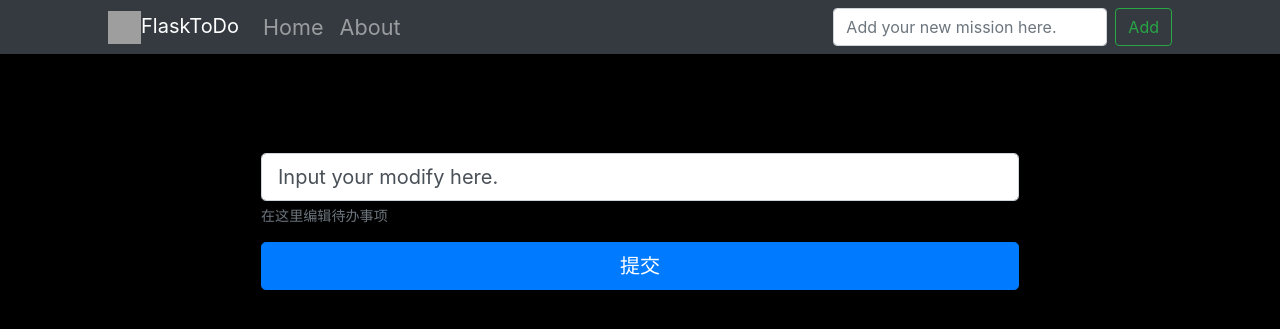
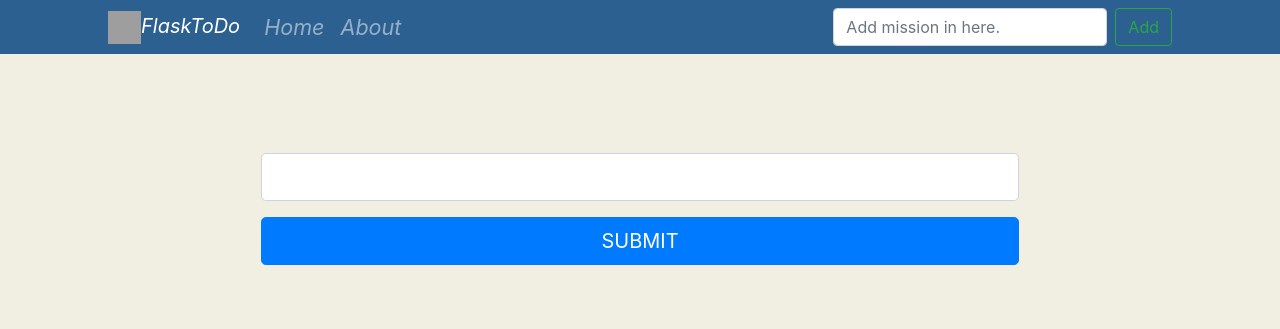
Before and after one commit to AIM-1993/flask_to_do_list, a Flask app: template flask_to_do/templates/edit.html in a window 1280 px wide. Shown: the top 329 px of the page. Run offline with Flask 2, Linux system fonts and the light colour scheme; the template is opened without the code that fills it, so the values that code supplies are empty; some libraries are stand-ins or nearby versions; grey boxes are pictures that could not be loaded.

Commit message:
已完成全部基本功能。

```diff
--- a/flask_to_do/app.py
+++ b/flask_to_do/app.py
@@ -1,8 +1,10 @@
-from flask import Flask, render_template, url_for, redirect, request
+from flask import Flask, render_template, url_for, redirect, request, flash
 from flask_bootstrap import Bootstrap
 from flask_sqlalchemy import SQLAlchemy
 
+
 app = Flask(__name__)
+app.secret_key = b'_5#y2L"F4Q8z\n\xec]/'
 app.config.from_pyfile('config.py')
 db = SQLAlchemy(app)
 bootstrap = Bootstrap(app)
@@ -51,9 +53,11 @@ def edit(things_id):
             a.thing = request.form.get('已修改事项')
             db.session.add(a)
             db.session.commit()
+            flash("Editing success, check it in home page.")
             return redirect(url_for('edit', things_id=things_id))
     elif request.method == 'GET':
         content = {'To_be_modified' : Todo.query.get('thing') }
+
     return render_template('edit.html', To_be_modified=content['To_be_modified'])
 
 
@@ -84,4 +88,6 @@ def mark(things_id):
 if __name__ == '__main__':
     db.drop_all()
     db.create_all()
-    app.run(debug=True)
+    from werkzeug.contrib.fixers import ProxyFix
+    app.wsgi_app = ProxyFix(app.wsgi_app)
+    app.run()
--- a/flask_to_do/static/flasktodo/css/about.css
+++ b/flask_to_do/static/flasktodo/css/about.css
@@ -1,4 +1,5 @@
 h2 {
 	padding-top: 100px;
 	font-style: italic;
+	font: #5c9fd8;
 }
--- a/flask_to_do/static/flasktodo/css/base.css
+++ b/flask_to_do/static/flasktodo/css/base.css
@@ -3,12 +3,13 @@
     padding-Left: 5em;
     padding-right: 5em;
     height: 2.5em;
+    background-color: #2b6091;
+    font-style: italic;
 }
-nav.input {
-    width: 39%!important;
-}
+
 main {
   font-size: 1.1em;
+  font-style: italic;
 }
 .container{
   width: 100%;
@@ -19,5 +20,8 @@ main {
   margin-top: 100px;
 }
 body {
-  background-color: #000;
+  background-color: #f1efe1;
 }
+
+.table-dark {
+  background-color: #884b2e;
--- a/flask_to_do/static/flasktodo/css/edit.css
+++ b/flask_to_do/static/flasktodo/css/edit.css
@@ -2,3 +2,12 @@
     margin-left: 10em;
     margin-right: 10em;
 }
+#help{
+  font-weight: 400;
+
+  font-size: large;
+
+  font-family: inherit;
+
+  font-style: italic;
+}
--- a/flask_to_do/static/flasktodo/css/home.css
+++ b/flask_to_do/static/flasktodo/css/home.css
@@ -6,5 +6,5 @@
 }
 
 .bg-color {
-    background-color: #ff5100cc;
+    background-color: #5c9fd8;
 }
--- a/flask_to_do/templates/base.html
+++ b/flask_to_do/templates/base.html
@@ -2,20 +2,19 @@
 <html lang="en">
   <head>
     <meta charset="utf-8">
-    <meta name="viewport" content="width=device-width, initial-scale=1, shrink-to-fit=no">
+    <meta name="viewport" content="width=device-width, initial-scale=1.0, maximum-scale=1.0, minimum-scale=1.0, user-scalable=no">
     <meta name="description" content="">
     <meta name="author" content="">
     <link href="{{ url_for('static', filename='flasktodo/icons/icon.png') }}" rel="shortcut icon" />
 	<title>{% block title %}{% endblock %}</title>
 	<link rel="stylesheet" href="https://cdn.bootcss.com/bootstrap/4.0.0/css/bootstrap.min.css" integrity="sha384-Gn5384xqQ1aoWXA+058RXPxPg6fy4IWvTNh0E263XmFcJlSAwiGgFAW/dAiS6JXm" crossorigin="anonymous">
-    <link rel="stylesheet"  href="{{ url_for('static', filename='./flasktodo/css/base.css')}}">
+    <link rel="stylesheet" href="{{ url_for('static', filename='./flasktodo/css/base.css')}}">
     <link rel="stylesheet" href="{% block css %}{% endblock %}">
 
   </head>
 
   <body>
-
-    <nav class="navbar navbar-expand-md navbar-dark fixed-top bg-dark" id="topnav">
+    <nav class="navbar navbar-expand-md navbar-dark fixed-top" id="topnav">
       <a class="navbar-brand" href="{{ url_for('home') }}"><img src="{{ url_for('static', filename='flasktodo/images/logo_list.png') }}" width="33" height="33" class="d-inline-block align-top" alt="">FlaskToDo</a>
       <button class="navbar-toggler" type="button" data-toggle="collapse" data-target="#navbarCollapse" aria-controls="navbarCollapse" aria-expanded="false" aria-label="Toggle navigation">
         <span class="navbar-toggler-icon"></span>
@@ -30,15 +29,13 @@
           </li>
         </ul>
         <form class="form-inline mt-2 mt-md-0" method='POST' value="{{ csrf_token }}">
-          <input name="backlog" class="form-control mr-sm-2" type="text" placeholder="Add your new mission here." aria-label="Search">
+          <input name="backlog" class="form-control mr-sm-2" type="text" placeholder="Add mission in here." aria-label="Search">
           <button class="btn btn-outline-success my-2 my-sm-0" type="submit">Add</button>
         </form>
       </div>
     </nav>
     <main role="main" class="container">
-        {% block content %}
-
-        {% endblock %}
+        {% block content %}{% endblock %}
     </main>
 	    <!-- Bootstrap core JavaScript
     }
@@ -48,6 +45,5 @@
 	<script src="https://cdn.bootcss.com/jquery/3.2.1/jquery.slim.min.js" integrity="sha384-KJ3o2DKtIkvYIK3UENzmM7KCkRr/rE9/Qpg6aAZGJwFDMVNA/GpGFF93hXpG5KkN" crossorigin="anonymous"></script>
 	<script src="https://cdn.bootcss.com/popper.js/1.12.9/umd/popper.min.js" integrity="sha384-ApNbgh9B+Y1QKtv3Rn7W3mgPxhU9K/ScQsAP7hUibX39j7fakFPskvXusvfa0b4Q" crossorigin="anonymous"></script>
 	<script src="https://cdn.bootcss.com/bootstrap/4.0.0/js/bootstrap.min.js" integrity="sha384-JZR6Spejh4U02d8jOt6vLEHfe/JQGiRRSQQxSfFWpi1MquVdAyjUar5+76PVCmYl" crossorigin="anonymous"></script>
-
   </body>
 </html>
--- a/flask_to_do/templates/edit.html
+++ b/flask_to_do/templates/edit.html
@@ -9,8 +9,11 @@
 <form id="form-edit" method="POST" action="" value="{{ csrf_token }}">
     <div class="form-group">
         <label for="editTodo"></label>
-        <input name="已修改事项" class="form-control form-control-lg" id="editTodo" type="text" value="Input your modify here.">
-        <small id="help" class="form-text text-muted">在这里编辑待办事项</small>
+        <input name="已修改事项" class="form-control form-control-lg" id="editTodo" type="text" value="">
+
+
+
+
     </div>
     {% if warning %}
       <div class="alert alert-warning alert-dismissible fade show" role="alert">
@@ -19,7 +22,22 @@
           <span aria-hidden="true">&times;</span>
         </button>
       </div>
+			{% else %}
+			{% with messages = get_flashed_messages(with_categories=False) %}
+				{% if messages %}
+				<div class="alert alert-warning alert-dismissible fade show" role="alert">
+	        <strong><center>
+						{% for message in messages %}
+							{{ message }}
+						{% endfor %}
+	        </center></strong>
+	        <button type="button" class="close" data-dismiss="alert" aria-label="Close">
+	          <span aria-hidden="true">&times;</span>
+	        </button>
+	      </div>
+				{% endif %}
+			{% endwith %}
     {% endif %}
-    <button type="submit" class="btn btn-primary btn-lg btn-block">提交</button>
+    <button type="submit" class="btn btn-primary btn-lg btn-block">SUBMIT</button>
 </form>
 {% endblock %}
--- a/flask_to_do/templates/home.html
+++ b/flask_to_do/templates/home.html
@@ -62,7 +62,7 @@
 						<th scope="row">{{ loop.index }}</th>
 			      <td>{{ thing.thing }}</td>
 			      <td>
-							<form method="POST" action="{{ url_for('edit', things_id=thing.id, To_be_modified=thing.thing) }}" value="{{ csrf_token }}">
+							<form method="GET" action="{{ url_for('edit', things_id=thing.id, To_be_modified=thing.thing) }}" value="{{ csrf_token }}">
 								<button type="submit" class="btn btn-warning btn-sm">edit</button>
 							</form>
 						</td>
```
